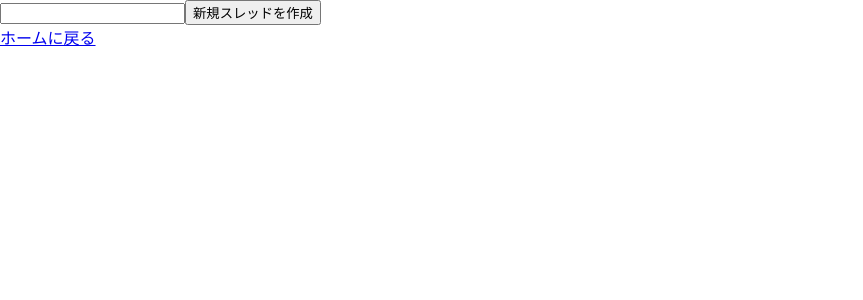
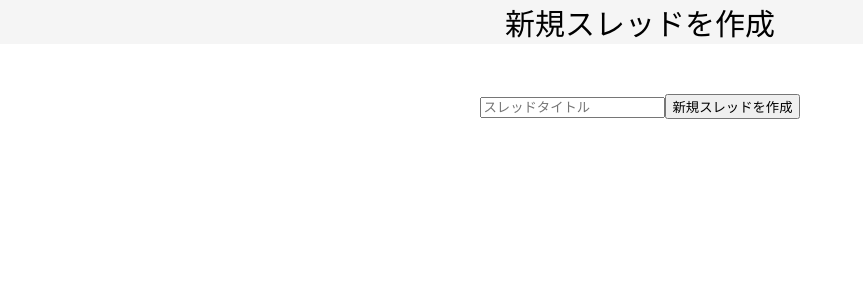
Before and after one commit to fromHeisei/BulletinBoard, a React (Create React App) app: page /bulletform in a window 1280 px wide. Shown: the top 300 px of the page, without its empty margins (0-863 px from the left). Built offline with nearby package versions, Linux system fonts and the light colour scheme.

Commit message:
style_Change

```diff
--- a/src/App.css
+++ b/src/App.css
@@ -3,6 +3,10 @@ header {
   text-align: center;
   font-size: 30px;
 }
+.App-header Link {
+  float: left;
+}
+
 .bullet {
   text-align: center;
 }
@@ -39,3 +43,8 @@ header {
   border-radius: 5px;
   text-align: center;
 }
+
+.threadtitle {
+  text-align: center;
+  margin-top: 50px;
+}
--- a/src/routes/Home.js
+++ b/src/routes/Home.js
@@ -5,10 +5,10 @@ import { BulletListContainer } from "./BulletListContainer";
 export function Home() {
   return (
     <div class="App">
-      <header class="App-header">掲示板</header>
-      <div>
+      <header class="App-header">
+        <div>掲示板</div>
         <Link to={"/bulletform/"}>新規スレッド</Link>
-      </div>
+      </header>
       <div class="bullet">
         <h1>新着スレッド</h1>
         <BulletListContainer />
--- a/src/routes/ThreadPost.js
+++ b/src/routes/ThreadPost.js
@@ -34,6 +34,7 @@ export function ThreadPost() {
       }
     );
     window.location.reload();
+    alert("投稿しました。");
   };
   return (
     <div>
@@ -42,7 +43,7 @@ export function ThreadPost() {
         value={postThread}
         onChange={(event) => setPostThread(event.target.value)}
       />
-      <button onClick={clickButton}>新規スレッドを作成</button>
+      <button onClick={clickButton}>投稿する</button>
       <div class="threadItems">{threadItems}</div>
     </div>
   );
--- a/src/routes/bulletForm.js
+++ b/src/routes/bulletForm.js
@@ -1,9 +1,11 @@
+import "../App.css";
 import React, { useState } from "react";
 import axios from "axios";
-import { Link } from "react-router-dom";
+import { useNavigate } from "react-router-dom";
 
 export function BulletForm() {
   const [formtext, setFormtext] = useState("");
+  const navigate = useNavigate();
 
   const formTextPost = () => {
     axios.post(
@@ -12,16 +14,20 @@ export function BulletForm() {
         title: formtext,
       }
     );
+    navigate("/");
+    alert(`新規スレッドを作成しました。スレッドタイトル：${formtext}`);
   };
   return (
     <div class="Form">
-      <input
-        value={formtext}
-        onChange={(event) => setFormtext(event.target.value)}
-      />
-      <button onClick={formTextPost}>新規スレッドを作成</button>
-      <div>
-        <Link to={"/"}>ホームに戻る</Link>
+      <header class="Form-header">新規スレッドを作成</header>
+      <div class="threadtitle">
+        <input
+          class="Bullet-Form"
+          value={formtext}
+          onChange={(event) => setFormtext(event.target.value)}
+          placeholder="スレッドタイトル"
+        />
+        <button onClick={formTextPost}>新規スレッドを作成</button>
       </div>
     </div>
   );
```
